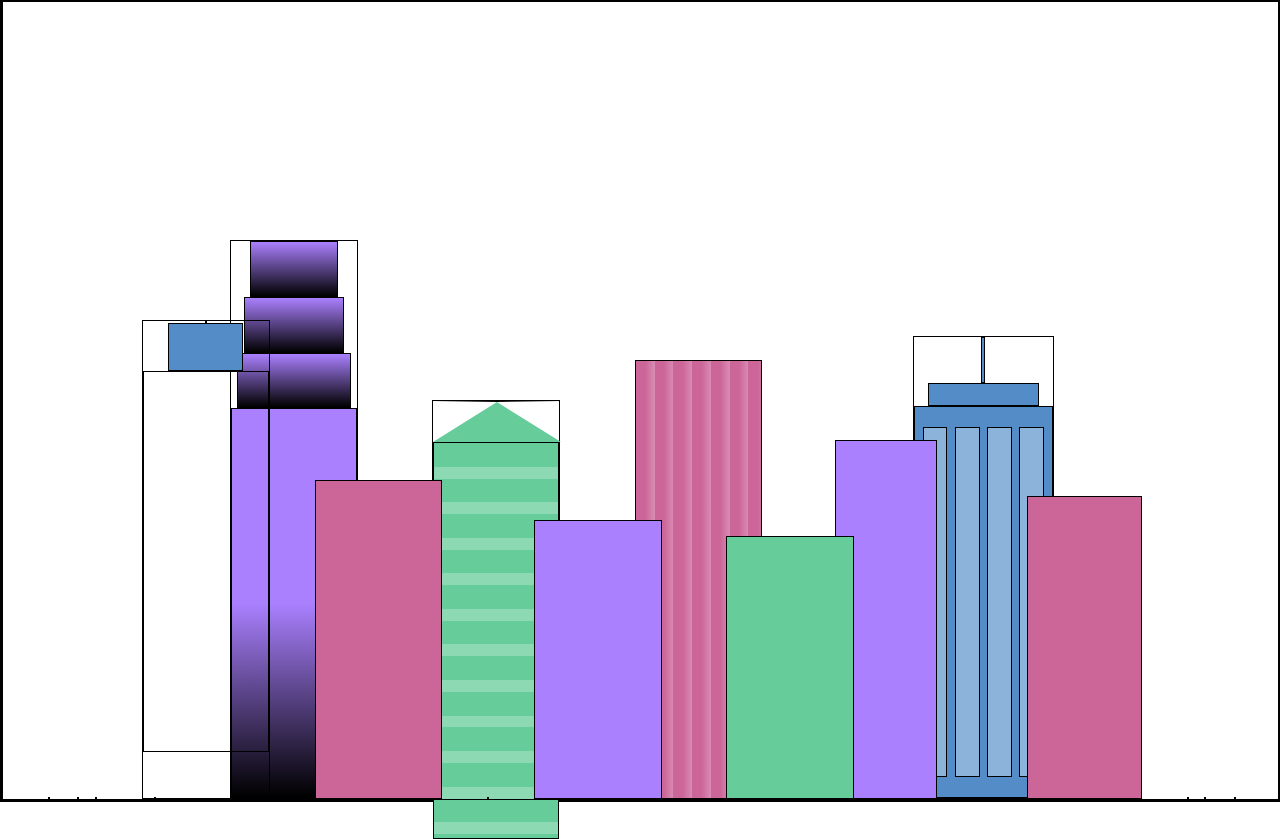
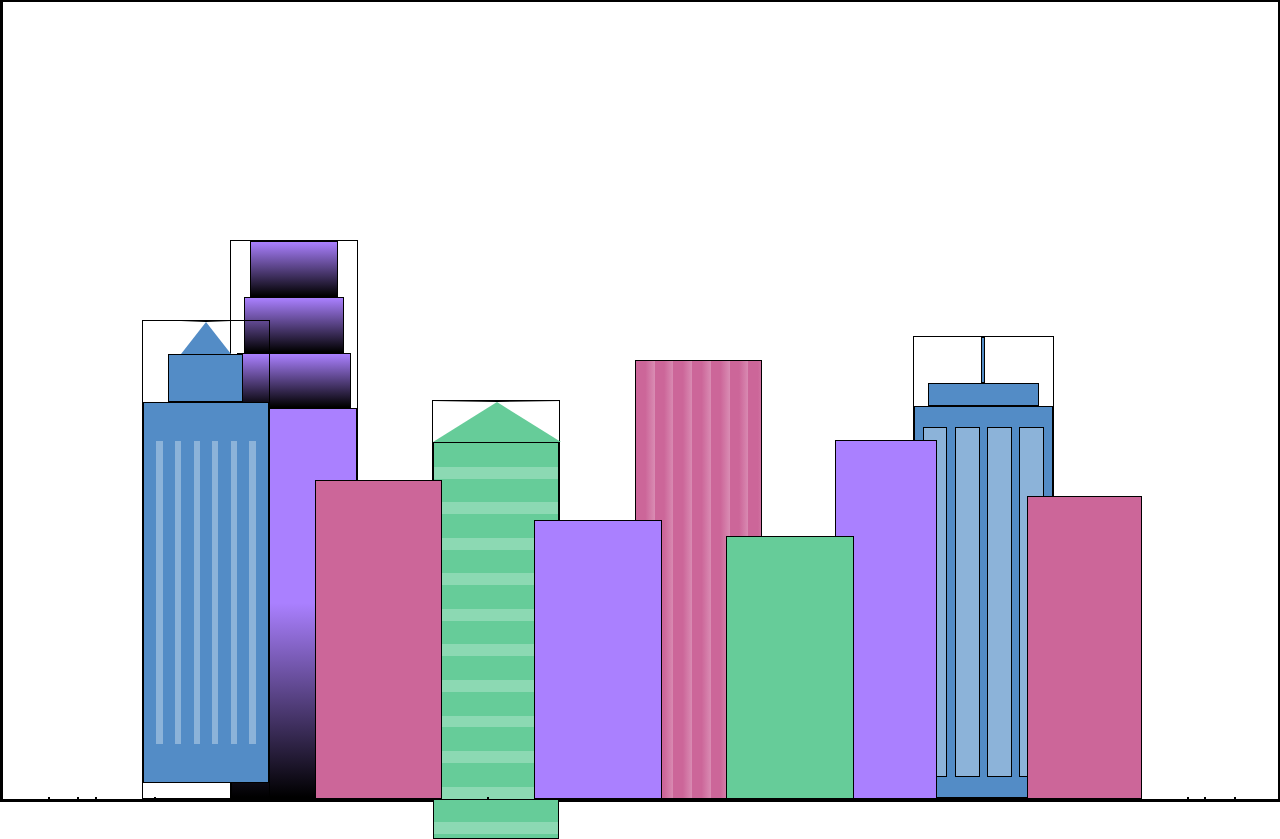
Before and after one commit to veronezl/WebCitySkyline, a plain HTML site: page index.html in a window 1280 px wide. Drawn offline with Linux system fonts and the light colour scheme.

Commit message:
Working form 77 to 80

```diff
--- a/styles.css
+++ b/styles.css
@@ -140,6 +140,12 @@ body {
     height: 60%;
 }
 
+.fb1a {
+    border-bottom: 4vh solid var(--building-color4);
+    border-left: 2vw solid transparent;
+    border-right: 2vw solid transparent;
+}
+
 .fb1b {
     width: 60%;
     height: 10%;
@@ -149,6 +155,7 @@ body {
 .fb1c {
     width: 100%;
     height: 80%;
+    background: repeating-linear-gradient(90deg, var(--building-color4) 0%, var(--building-color4) 10%, transparent 10%, transparent 15%), repeating-linear-gradient(var(--building-color4) 0%, var(--building-color4) 10%, var(--window-color4) 10%, var(--window-color4) 90%);
 }
 
 .fb2 {
```
